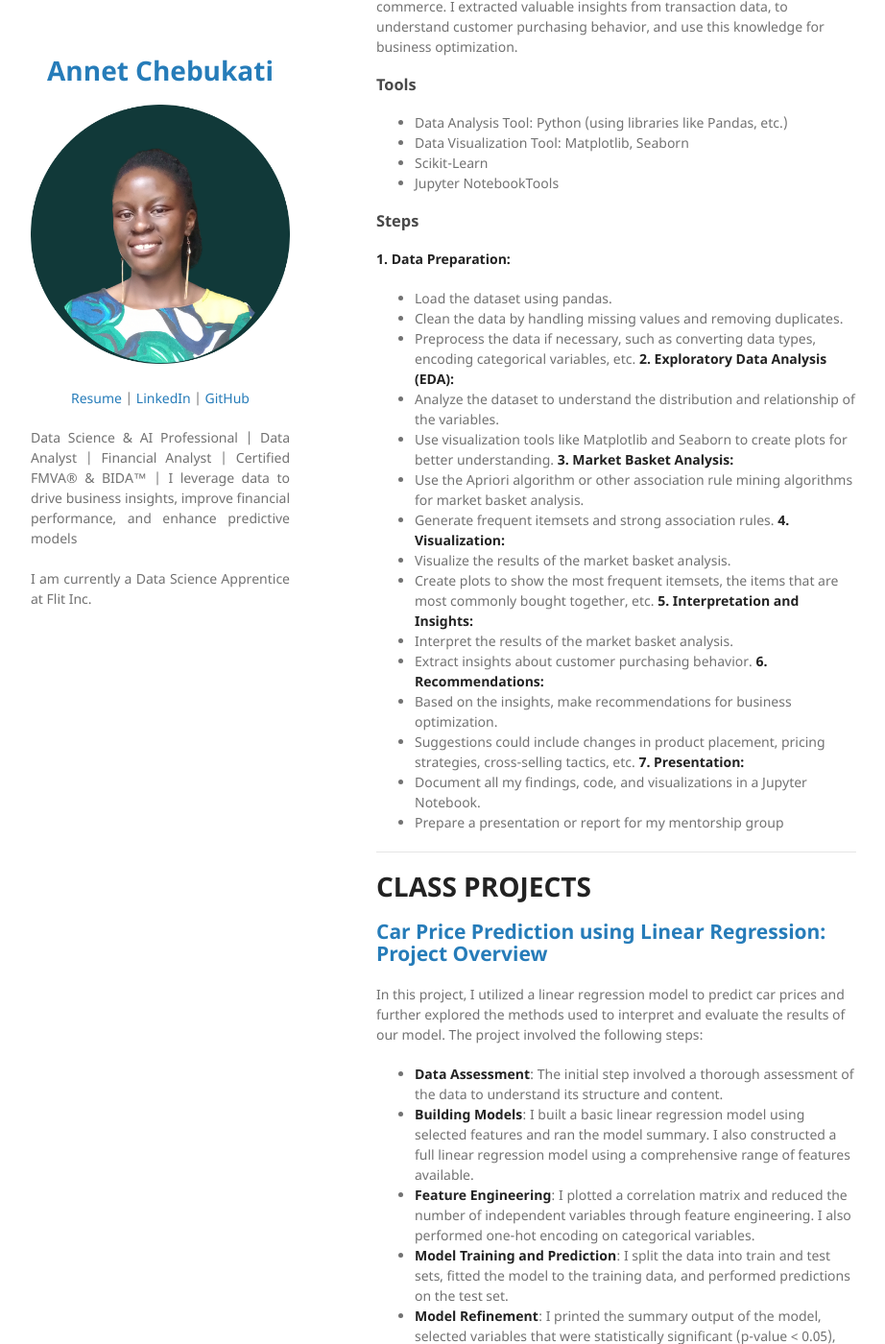
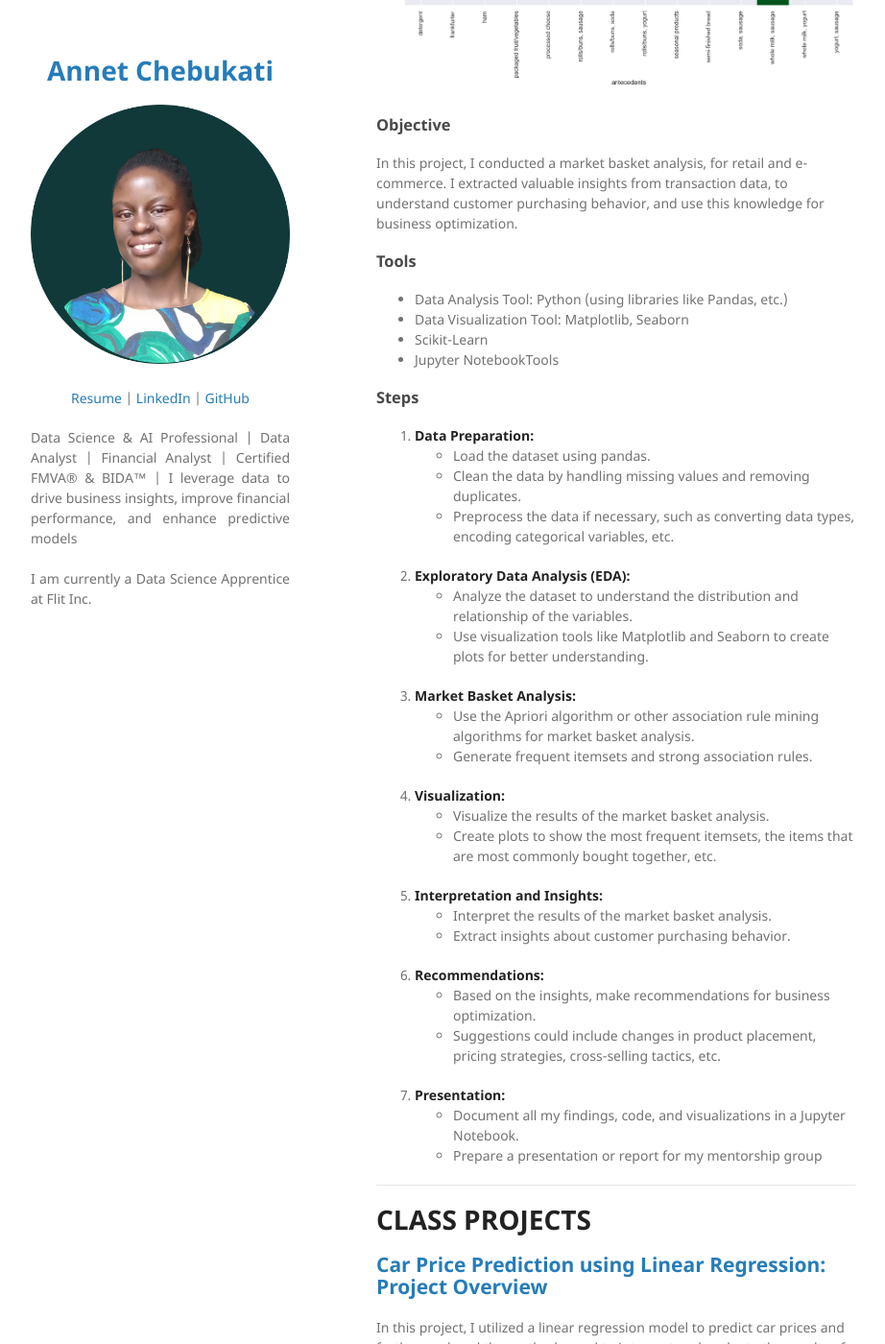
Before and after one commit to Annet-Chebukati/Data_Science_Analysis_Portfolio, a Jekyll site: the page built from index.md, in a window 1280 px wide and 1400 px high, scrolled down 3269 px. Shown: the whole window at 96% size, without its empty margins (178-1100 px from the left). Built offline with Jekyll 4.4.1, drawn with Linux system fonts in a browser that asks for light colours; our own code applies the rules of GitHub Pages for plain Markdown files; some of the changed text lies outside the part shown.

Commit message:
Update index.md

```diff
--- a/index.md
+++ b/index.md
@@ -49,19 +49,19 @@ The goal of this project is to work with a hotel reservation dataset that contai
 - GitHub
 
 ### Steps
-**1. Data Import:**
+1. **Data Import:**
 - Import the hotel reservation dataset into your preferred SQL environment.
-**2. Data Exploration:**
+2. **Data Exploration:**
 - Explore the dataset to understand the variables and the relationships between them.
-**3. SQL Analysis:**
+3. **SQL Analysis:**
 - Use SQL for data manipulation and analysis.
-**4. Tableau Visualization:**
+4. **Tableau Visualization:**
 - Create visualizations in Tableau based on my findings from the SQL analysis.
-**5. GitHub Repository:**
+5. **GitHub Repository:**
 - Maintain a GitHub repository with all my scripts, code, and visualizations.
-**6. Tableau Dashboards publishing:**
+6. **Tableau Dashboards publishing:**
 - Publish my Tableau dashboards for easy access and sharing.
-**7. Presentation:**
+7. **Presentation:**
 - Prepare a presentation or report summarizing my findings and recommendations.
 
 ## [Market Basket Analysis for E-commerce](https://github.com/Annet-Chebukati/Flit_inc_Apprenticeship/tree/master/DataScienceandAIprojects/Market_Basket_Analysis)
@@ -80,26 +80,26 @@ In this project, I conducted a market basket analysis, for retail and e-commerce
 - Jupyter NotebookTools
 
 ### Steps
-**1. Data Preparation:**
+1. **Data Preparation:**
 - Load the dataset using pandas.
 - Clean the data by handling missing values and removing duplicates.
 - Preprocess the data if necessary, such as converting data types, encoding categorical variables, etc.
-**2. Exploratory Data Analysis (EDA):**
+2. **Exploratory Data Analysis (EDA):**
 - Analyze the dataset to understand the distribution and relationship of the variables.
 - Use visualization tools like Matplotlib and Seaborn to create plots for better understanding.
-**3. Market Basket Analysis:**
+3. **Market Basket Analysis:**
 - Use the Apriori algorithm or other association rule mining algorithms for market basket analysis.
 - Generate frequent itemsets and strong association rules.
-**4. Visualization:**
+4. **Visualization:**
 - Visualize the results of the market basket analysis.
 - Create plots to show the most frequent itemsets, the items that are most commonly bought together, etc.
-**5. Interpretation and Insights:**
+5. **Interpretation and Insights:**
 - Interpret the results of the market basket analysis.
 - Extract insights about customer purchasing behavior.
-**6. Recommendations:**
+6. **Recommendations:**
 - Based on the insights, make recommendations for business optimization.
 - Suggestions could include changes in product placement, pricing strategies, cross-selling tactics, etc.
-**7. Presentation:**
+7. **Presentation:**
 - Document all my findings, code, and visualizations in a Jupyter Notebook.
 - Prepare a presentation or report for my mentorship group
 
```
